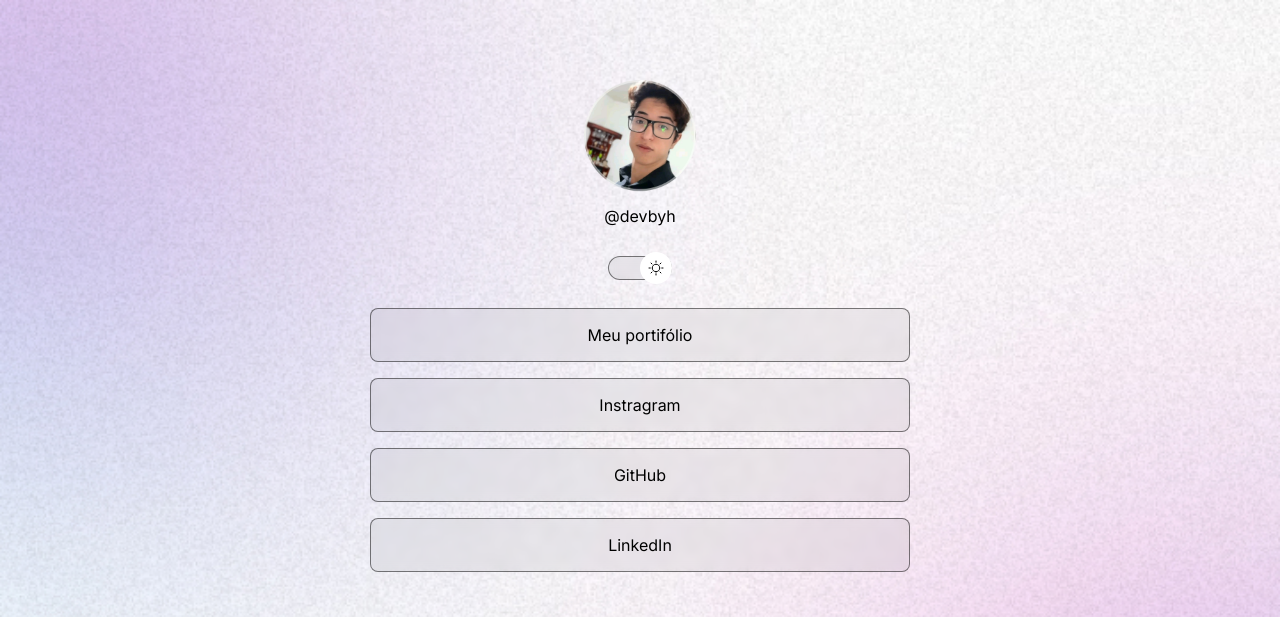
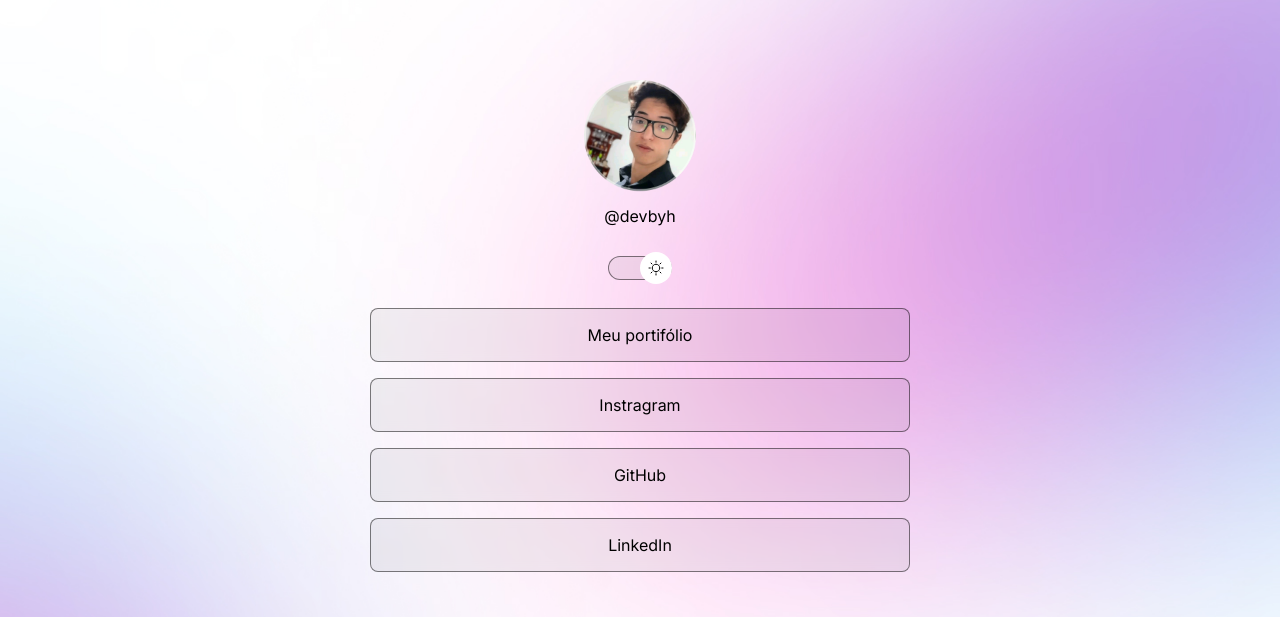
Before and after one commit to Yiista/projeto-portfolio, a plain HTML site: page index.html in a window 1280 px wide. Shown: the top 617 px of the page. Drawn offline with nearby package versions, Linux system fonts and the light colour scheme.

Commit message:
change background baseado media queries

```diff
--- a/style.css
+++ b/style.css
@@ -26,7 +26,7 @@
 
 body{
     background: var(--bg-url) no-repeat top center/cover;
-
+    height: 100vh;
 }
 
 body * {
@@ -166,3 +166,16 @@ footer{
     padding: 24px 0;
     text-align: center;
 }
+
+/* media queries */
+
+@media (min-width: 700px) {
+    :root {
+        --bg-url: url(./assets/bg-mobile.jpg);
+    }
+
+    .light {
+        --bg-url: url(./assets/bg-desktop-light.jpg);
+    }
+
+}
```
